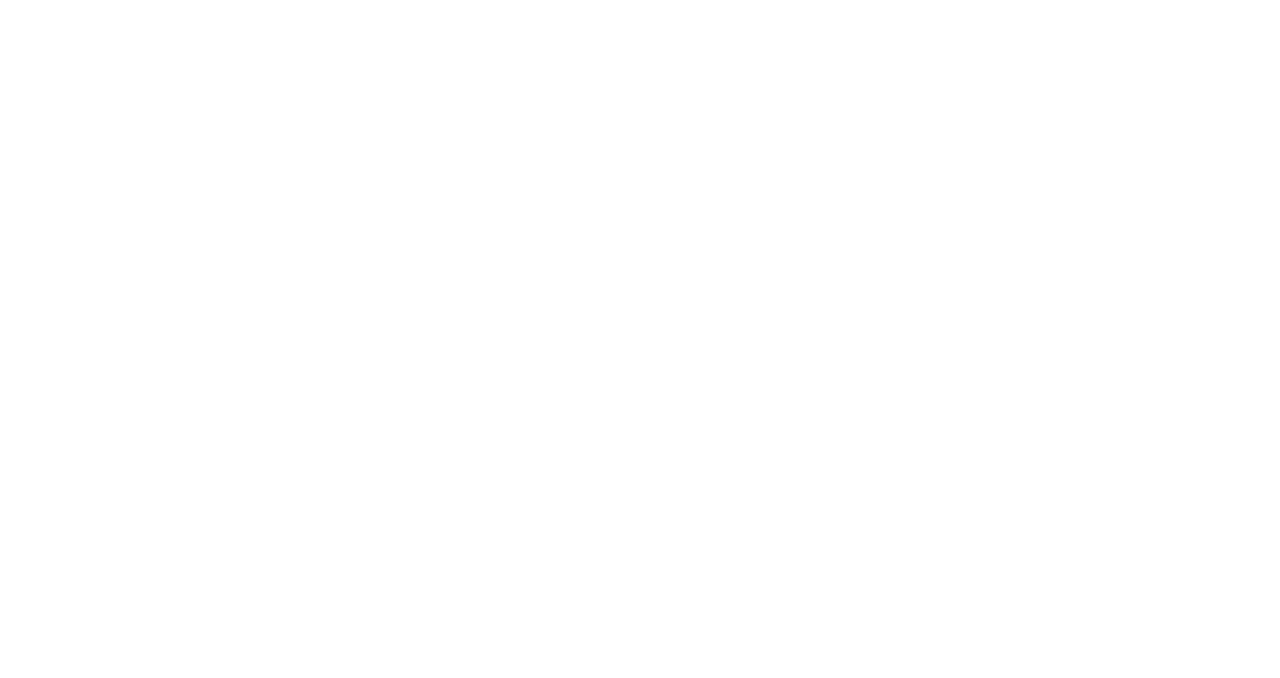
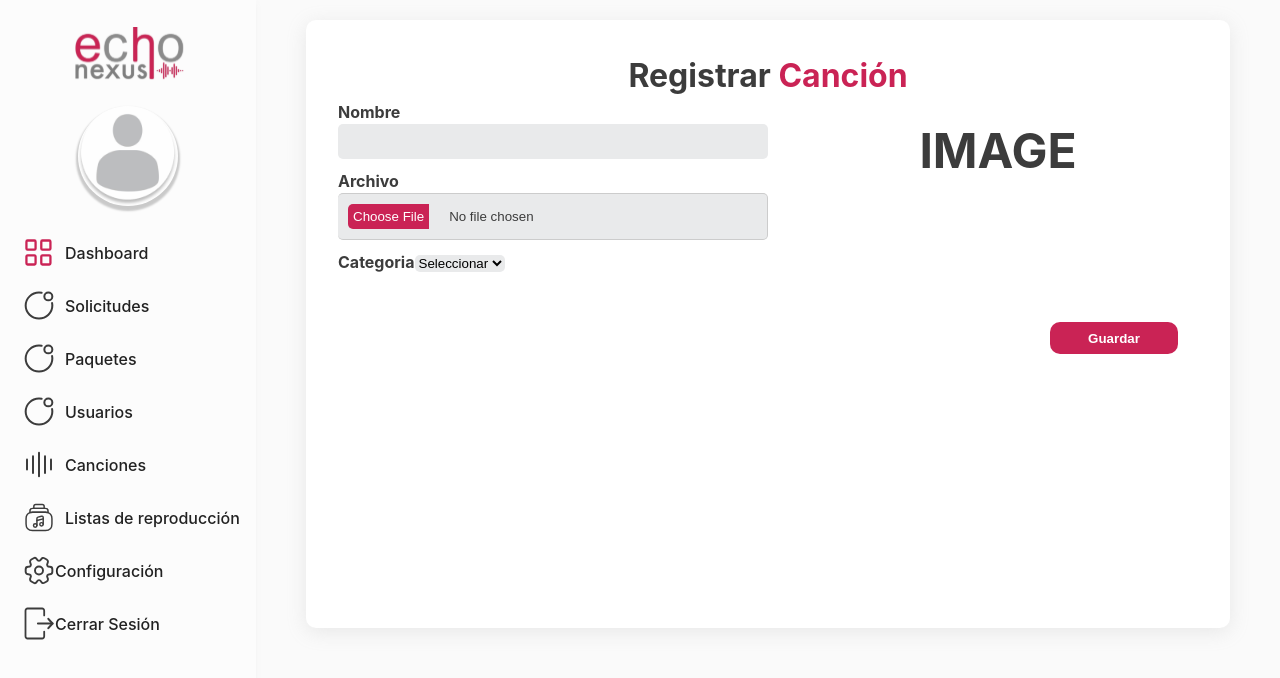
Before and after one commit to StivenB23/frontend_multimedia, a React (Vite) app: page /formcancion in a window 1280 px wide. Before the commit this address had no page. Shown: the top 678 px of the page. Built offline with nearby package versions, Linux system fonts and the light colour scheme; no server answers; sample sign-in values are in the browser's storage.

Commit message:
adelanto listar clientes y formulario de canción

```diff
--- a/src/Routes/Routes.jsx
+++ b/src/Routes/Routes.jsx
@@ -18,6 +18,7 @@
 import ListSong from "../pages/ListSong/ListSong";
 import FormSolicitud from "../components/FormSolicitud/FormSolicitud";
 import ListPlayList from "../pages/ListPlayList/ListPlayList";
+import FormSong from "../components/FormSong/FormSong";
 
 const MultimediaRoutes = () => {
   return (
@@ -30,6 +31,7 @@
           <Route path="/banner" element={<BannerPanel />}></Route>
           <Route path="/myPerfil" element={<EditPerfil/>}></Route>
           <Route path="/paquete/:id" element={<Package />}></Route>
+          <Route path="/formcancion" element={<FormSong />}></Route>
           <Route path="/formpaquetes" element={<FormPackage />}></Route>
           <Route path="/formsolicitudes" element={<FormSolicitud />}></Route>
           <Route path="/playlist" element={<ListPlayList />}></Route>
--- a/src/components/FormPackage/FormPackage.css
+++ b/src/components/FormPackage/FormPackage.css
@@ -1,24 +1,24 @@
 .formPackage {
-    height: 41rem;
+    height: 38rem;
+    padding: 2rem;
     margin: 10px 40px;
     border-radius: 10px;
     background-color: #ffffff;
     border: none;
-    box-shadow: 0 4px 20px rgba(0, 0, 0, 0.2);
+    /* border: 1px solid rgb(255, 49, 49); */
+    box-shadow: 0 4px 20px rgba(158, 158, 158, 0.2);
     display: flex;
     flex-direction: column;
     justify-content: center;
     align-items: center;
-
 }
 
-/* .formContent{
-    display: grid;
+.formContent{
+    /* border:1px solid green; */
+    width: 100%;
     height: 100%;
-    width: 100%;
-    padding: 4%;
-    padding-top: 54px;
-} */
+}
+
 .iconPackage {
     width: 150px;
     height: 150px;
--- a/src/components/FormPackage/FormPackage.jsx
+++ b/src/components/FormPackage/FormPackage.jsx
@@ -51,10 +51,7 @@
 
 	return (
 		<div className='formPackage'>
-			<form action="">
-				<div className='formContent'>
-				{/* <figure className='iconPackage'>
-				</figure> */}
+			<form className='formContent' action="">
 				<h2>Registrar <span className='textColorYellow'>Paquete</span></h2>
 				<div className='formPackageTitleTags'>
 					<div className='titulo'>
@@ -104,7 +101,6 @@
 						Guardar
 					</button>
 				</div>
-				</div>
 			</form>
 
 		</div>
--- /dev/null
+++ b/src/components/FormSong/FormSong.css
@@ -0,0 +1,26 @@
+.formsong {
+}
+
+.contentSong{
+    display: flex;
+    justify-content: center;
+}
+.contentSong div:first-child{
+    width: 50%;
+}
+.contentSong div:last-child{
+    width: 50%;
+}
+.textColorViolet {
+  color: var(--color-violet);
+}
+
+.buttonViolet {
+  width: 8rem;
+  height: 2rem;
+  background-color: var(--color-violet);
+  color: var(--color-white);
+  font-weight: bold;
+  transition: 1s ease-in-out;
+  border-radius: 10px;
+}
--- /dev/null
+++ b/src/components/FormSong/FormSong.jsx
@@ -0,0 +1,36 @@
+import './FormSong.css';
+
+const FormSong = () => {
+	return (
+		<div className='formPackage'>
+			<form className='formContent' action="">
+				<h2>Registrar <span className='textColorViolet'>Canción</span></h2>
+				<div className='contentSong'>
+					<div className="">
+						<label htmlFor="">Nombre</label>
+						<input type="text" />
+						<label htmlFor="">Archivo</label>
+						<input type="file" name="" id="" />
+						<label htmlFor="">Categoria</label>
+						<select name="" id="">
+							<option value="">Seleccionar</option>
+						</select>
+					</div>
+					<div className="">
+						<h1>IMAGE</h1>
+					</div>
+				</div>
+				<div className='containerButton'>
+					<button type="button" className='buttonViolet'>
+						Guardar
+					</button>
+				</div>
+			</form>
+
+		</div>
+	);
+};
+
+FormSong.propTypes = {};
+
+export default FormSong;
--- /dev/null
+++ b/src/components/FormSong/index.js
@@ -0,0 +1 @@
+export { default as FormSong } from './FormSong';
--- a/src/index.css
+++ b/src/index.css
@@ -63,6 +63,7 @@
   border: 1px solid var(--color-gray);
   padding: 10px;
   border-radius: 10px;
+  font-family: Inter, system-ui, Avenir, Helvetica, Arial, sans-serif;
 }
 
 table {
--- a/src/pages/Package/Package.css
+++ b/src/pages/Package/Package.css
@@ -6,6 +6,12 @@
   gap: 10px;
 }
 
+.package .listClients {
+  padding: 20px;
+}
+.package .listClients ul {
+  padding-left: 20px;
+}
 
 .details-package{
   background-color: var(--color-white);
--- a/src/pages/Package/Package.jsx
+++ b/src/pages/Package/Package.jsx
@@ -1,7 +1,7 @@
 import { useEffect, useState } from 'react';
 import { Link, useParams } from 'react-router-dom';
 import './Package.css';
-import { comprarPaqueteCliente, obtenerPaquetePorIdServicio } from '../../services/paqueteServicio';
+import { comprarPaqueteCliente, obtenerPaquetePorIdServicio, obtenerUsuariosPaqueteIdServicio } from '../../services/paqueteServicio';
 import FormCliente from '../../components/FormCliente/FormCliente';
 import { getUsersServicio } from '../../services/userService';
 import Modal from '../../components/Modal/Modal';
@@ -15,6 +15,7 @@
     const [user, setUser] = useState({});
     const [filters, setFilters] = useState([]);
     const [actionPackage, setActionPackage] = useState("addClient");
+    const [clients, setclients] = useState([]);
 
 
     useEffect(() => {
@@ -37,7 +38,9 @@
     const showAddClient = () => {
         setActionPackage("addClient");
     }
-    const showClients = () => {
+    const showClients = async () => {
+        const clientsPackage = await obtenerUsuariosPaqueteIdServicio(id);
+        setclients(clientsPackage);
         setActionPackage("clients");
     }
 
@@ -47,7 +50,7 @@
             const filteredUsers = users.includes((filter) => filter.nombre == filter);
             setFilters(filteredUsers);
         } else {
-            setFilters(usuarios);
+            setFilters(users);
         }
     }
 
@@ -110,15 +113,6 @@
                         <span>{paquete?.precio} $</span>
                     </div>
                 </div>
-
-                {/* <div className='containerButtonPackege'>
-                    <button type="button" className='buttonYellowPackege' onClick={show} >
-                        Asignar cliente
-                    </button>
-                    <button type="button" className='buttonWhiteWithYellowBorder' >
-                        Clientes
-                    </button>
-                </div> */}
             </div>
             <div className="package-actions">
                 <div className='containerButtonPackage'>
@@ -130,16 +124,20 @@
                         <h4>Buscar Usuario</h4>
                         <p>Filtro en desarrollo</p>
                         <input type="text" onChange={findUser} />
-                        {
+                        {filters?.length === 0 ? (
+                            <h2>No hay Clientes</h2>
+                        ) : (
                             user.nombre === undefined && (
                                 <div className='list-clients-add'>
-                                    {filters?.map(filter => (
-                                        <div className='client-add' onClick={() => addUser(filter)}>
+                                    {filters?.map((filter, index) => (
+                                        <div className='client-add' key={index} onClick={() => addUser(filter)}>
                                             <p>{filter.nombre}</p>
                                         </div>
                                     ))}
-                                </div>)
-                        }
+                                </div>
+                            )
+                        )}
+
                         <hr />
                         {
                             user.nombre !== undefined && (
@@ -149,11 +147,22 @@
                             )
                         }
                         <Modal isOpen={isOpen} closeModal={closeModal} title={"Asignación Cliente"} message={"El usuario ha sido asignado al paquete de forma exitosa"} />
-                        <button type='button' onClick={buyPackage}>Registrar Compra (Dar clic para asignar)</button>
+                        <button type='button' disabled={user.nombre === undefined} onClick={buyPackage}>Registrar Compra (Dar clic para asignar)</button>
                     </div>
-                ) : (<>
-                   <p>clientes</p>
-                </>)}
+                ) : (
+                    <>
+                        {clients?.length === 0 ?
+                            (<h2>No hay Clientes asignados a este paquete</h2>) : (
+                                <div className="listClients">
+                                    <h3>Los clientes asignados a este paquete son:</h3>
+                                    <ul>
+                                        {clients?.map((client, index) => (
+                                            <li key={index}>{client.nombre} {client.apellido}</li>
+                                        ))}
+                                    </ul>
+                                </div>
+                            )}
+                    </>)}
             </div>
         </div>
     );
--- a/src/services/paqueteServicio.js
+++ b/src/services/paqueteServicio.js
@@ -34,3 +34,12 @@
         return error;
     }
 }
+
+export const obtenerUsuariosPaqueteIdServicio = async (id) => {
+    try {
+        const response = await axios.get(`${import.meta.env.VITE_API_REST_URL}/paquete/${id}/usuarios`);
+        return response.data;
+    } catch (error) {
+        return error;
+    }
+}
```
Also changed, not shown: 1 other file (tests, documents, lock files or other folders).
